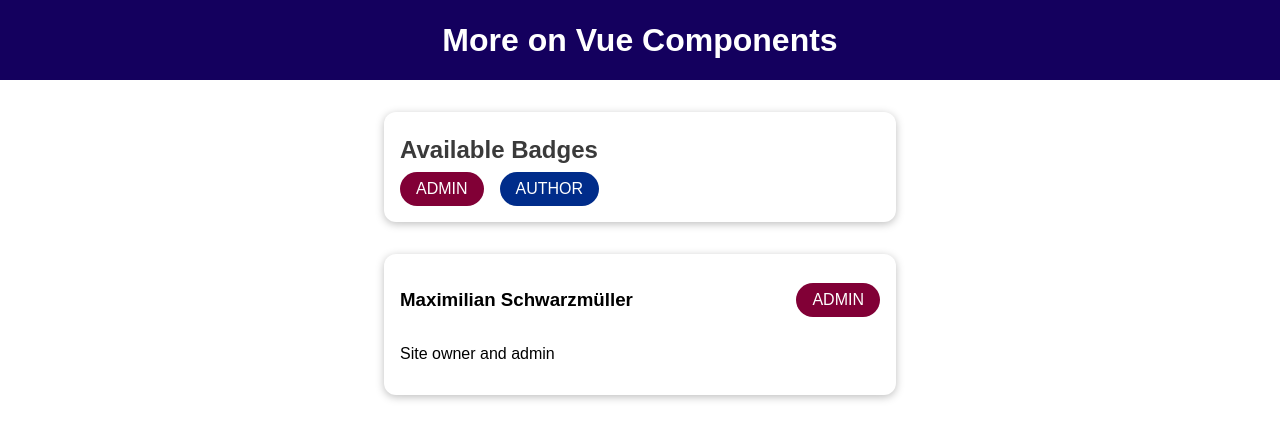
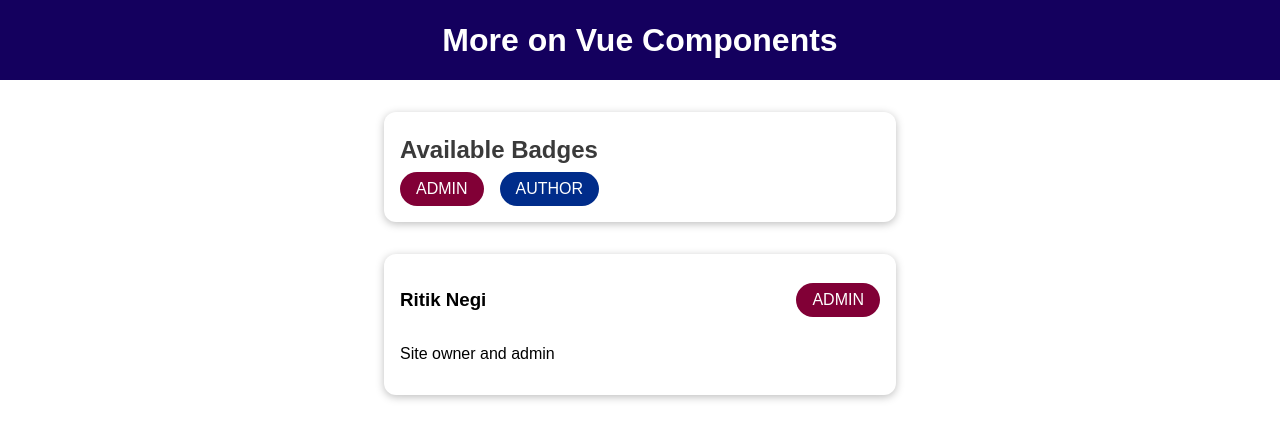
Before and after one commit to ritikargusoft/Dynamic-component-project, a Vue app: page / in a window 1280 px wide. Shown: the top 440 px of the page. Built offline with nearby package versions, Linux system fonts and the light colour scheme.

Commit message:
dividng component to globally and locally

```diff
--- a/src/App.vue
+++ b/src/App.vue
@@ -11,11 +11,19 @@
 </template>
 
 <script>
+import BadgeList from './components/BadgeList.vue';
+import UserInfo from './components/UserInfo.vue';
+import TheHeader from './components/TheHeader.vue';
 export default {
+  components:{
+    'the-header':TheHeader,
+    'badge-list': BadgeList,
+    'user-info': UserInfo,
+  },
   data() {
     return {
       activeUser: {
-        name: 'Maximilian Schwarzmüller',
+        name: 'Ritik Negi',
         description: 'Site owner and admin',
         role: 'admin',
       },
--- a/src/main.js
+++ b/src/main.js
@@ -1,16 +1,10 @@
 import { createApp } from 'vue';
 
 import App from './App.vue';
-import TheHeader from './components/TheHeader.vue';
 import BaseBadge from './components/BaseBadge.vue';
-import BadgeList from './components/BadgeList.vue';
-import UserInfo from './components/UserInfo.vue';
 
 const app = createApp(App);
 
-app.component('the-header', TheHeader);
 app.component('base-badge', BaseBadge);
-app.component('badge-list', BadgeList);
-app.component('user-info', UserInfo);
 
 app.mount('#app');
```
